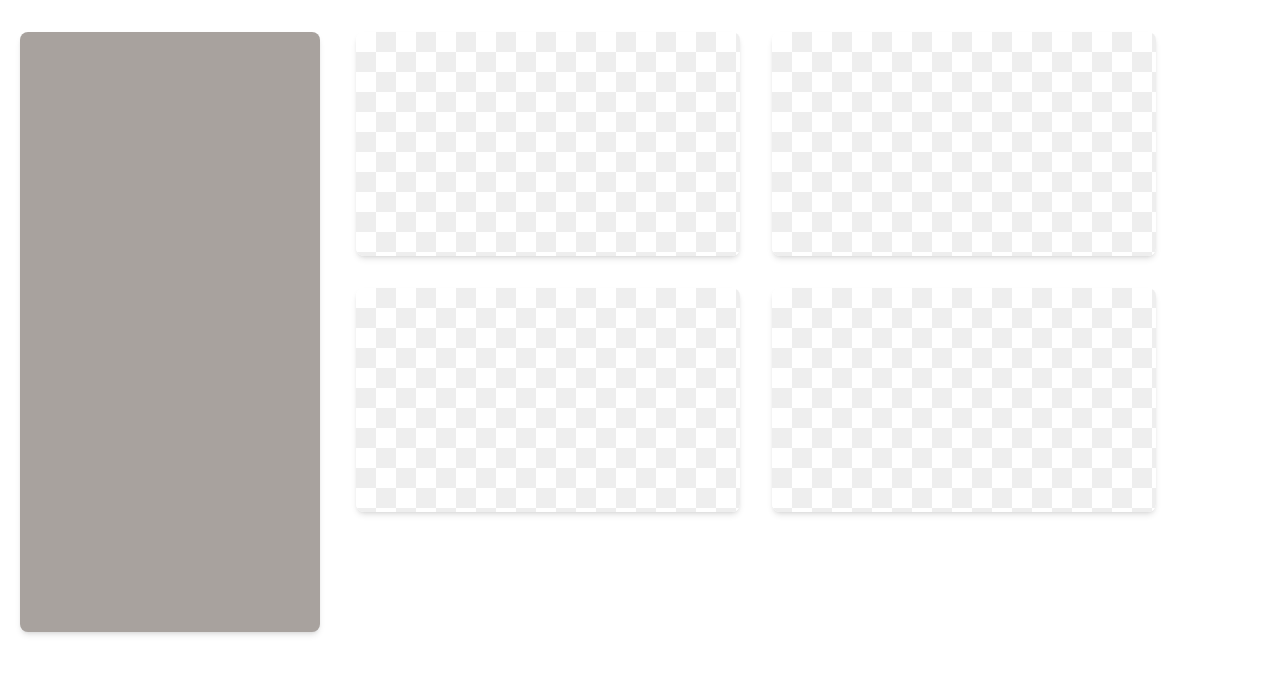
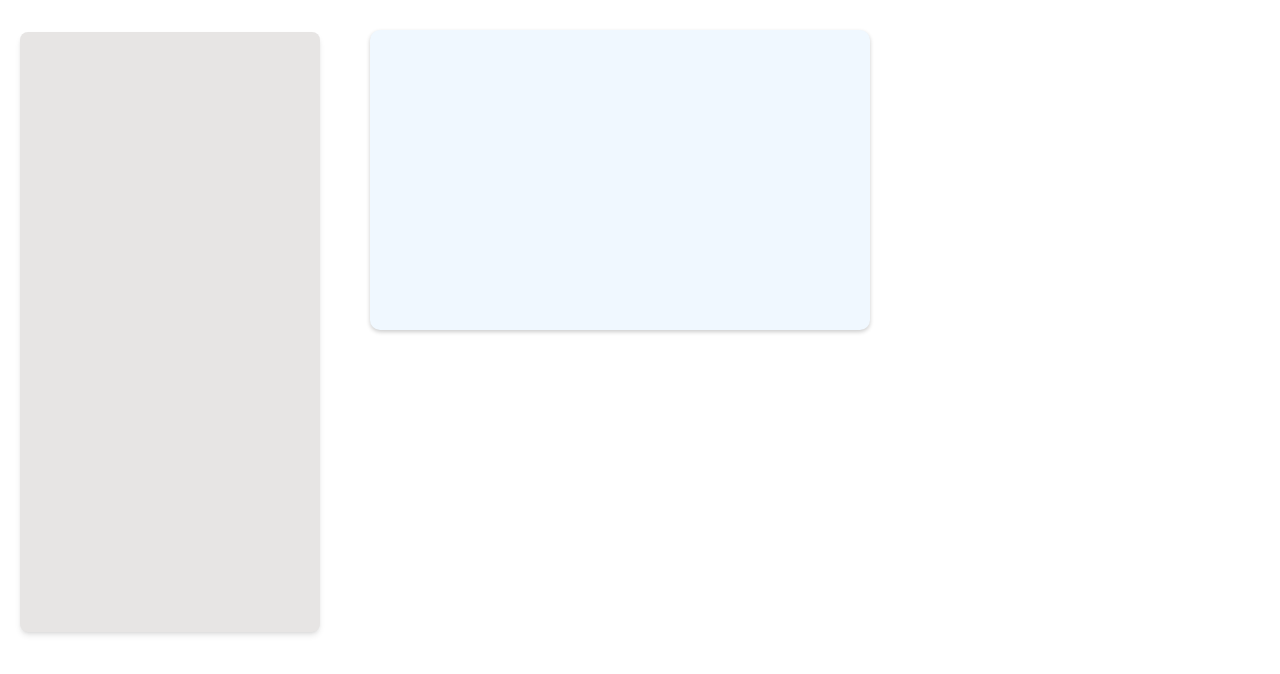
Before and after one commit to Petrichor4/my-recipe-book, a plain HTML site: page index.html in a window 1280 px wide. Drawn offline with nearby package versions, Linux system fonts and the light colour scheme.

Commit message:
Saving progress

```diff
--- a/Assets/script.js
+++ b/Assets/script.js
@@ -0,0 +1,14 @@
+const addNew = document.getElementById('add-new');
+
+// Function for adding a new recipe card to the page
+function createElement() {
+    const div = document.createElement('div');
+    const img = document.createElement('img');
+    const h2 = document.createElement('h2');
+    const p = document.createElement('p');
+    const a = document.createElement('a');
+    const section = document.getElementById('recipes');
+
+    section.appendChild('div');
+
+}
--- a/index.html
+++ b/index.html
@@ -6,17 +6,34 @@
     <title>My Recipe Book</title>
     <link rel="stylesheet" href="Assets/style.css">
     <script src="https://cdn.tailwindcss.com"></script>
+    <style type="text/tailwindcss">
+        article {
+            width: 500px;
+            height: 300px;
+            margin: 30px;
+            background-color: aliceblue;
+            border-radius: 10px;
+            box-shadow: 0 2px 4px rgba(0, 0, 0, 0.2);
+        }
+        #front {
+
+        }
+    </style>
 </head>
 <body>
-    <main class="flex justify-evenly">
-        <aside class="shadow-md bg-stone-400 m-5 rounded-lg mt-8 min-w-[300px]"></aside>
-        <section id="recipes" class=" flex-col lg:flex-row flex flex-wrap duration-1000 mt-8 lg:h-[32rem] xl:max-w-[59rem] 2xl:h-[42rem] 2xl:max-w-[2000px]">
-            <div class="bg-[url('Assets/Placeholder.png')] duration-1000 shadow-md max-[1150px]:h-48 max-[1150px]:w-56 mx-8 xl:h-56 w-96 lg:mx-4 rounded-lg flex-none 2xl:w-[450px] 2xl:h-[300px]"></div>
-            <div class="bg-[url('Assets/Placeholder.png')] duration-1000 shadow-md max-[1150px]:h-48 max-[1150px]:w-56 mx-8 xl:h-56 w-96 lg:mx-4 rounded-lg flex-none 2xl:w-[450px] 2xl:h-[300px]"></div>
-            <div class="bg-[url('Assets/Placeholder.png')] duration-1000 shadow-md max-[1150px]:h-48 max-[1150px]:w-56 mx-8 xl:h-56 w-96 lg:mx-4 rounded-lg flex-none 2xl:w-[450px] 2xl:h-[300px]"></div>
-            <div class="bg-[url('Assets/Placeholder.png')] duration-1000 shadow-md max-[1150px]:h-48 max-[1150px]:w-56 mx-8 xl:h-56 w-96 lg:mx-4 rounded-lg flex-none 2xl:w-[450px] 2xl:h-[300px]"></div>
+    <main class="flex justify-start">
+        <aside class="shadow-md bg-stone-200 m-5 rounded-lg mt-8 min-w-[300px]"></aside>
+        <section>
+            <article id="recipe-card">
+                <div id="front">
 
+                </div>
+                <div id="back">
+
+                </div>
+            </article>
         </section>
     </main>
+    <script src="./Assets/script.js"></script>
 </body>
 </html>
```
Also changed, not shown: Assets/style.css, imgs/MarryMeChicken_7.webp (added), imgs/Placeholder.png (renamed from Assets/Placeholder.png), imgs/plus-square-outline.256x256.png (added), imgs/plus-square-outline.svg (added), imgs/plus-square.256x256.png (added), imgs/plus-square.svg (added), imgs/vegetable_stir_fry.jpg (added).
